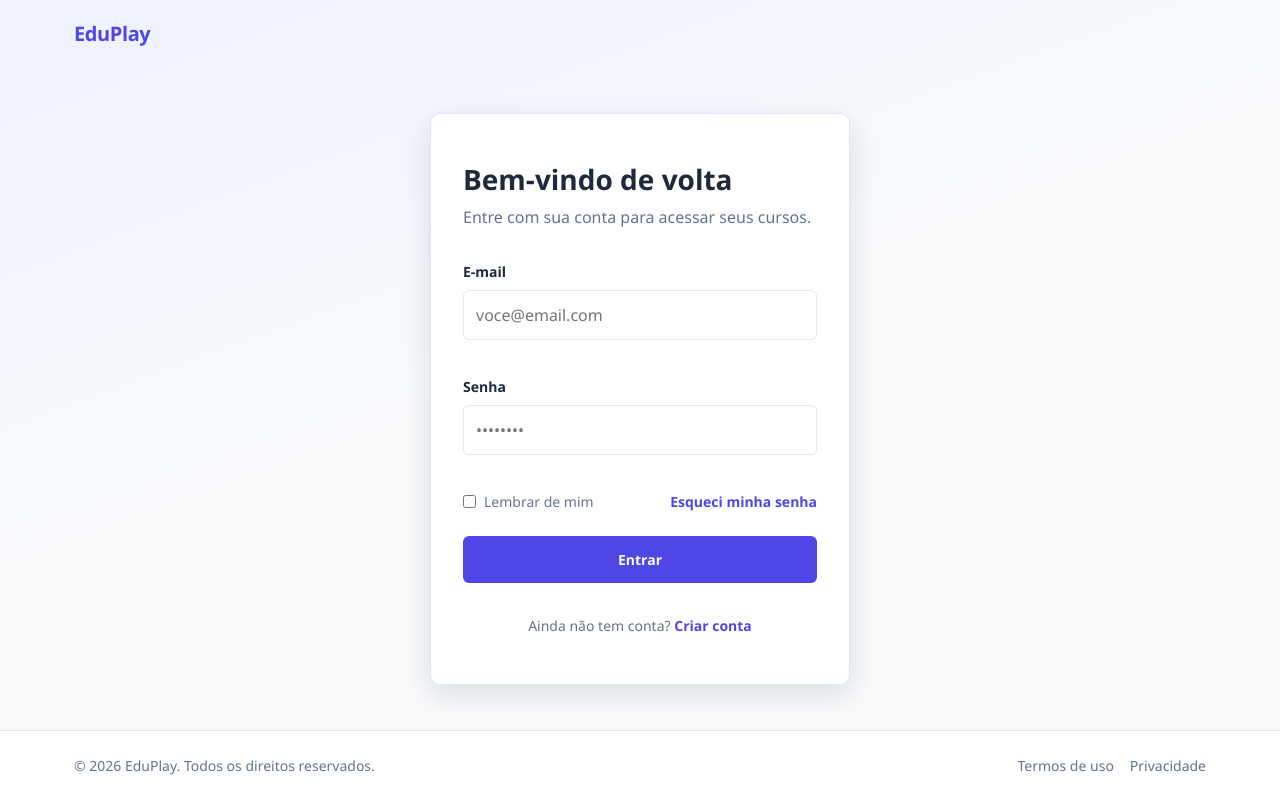
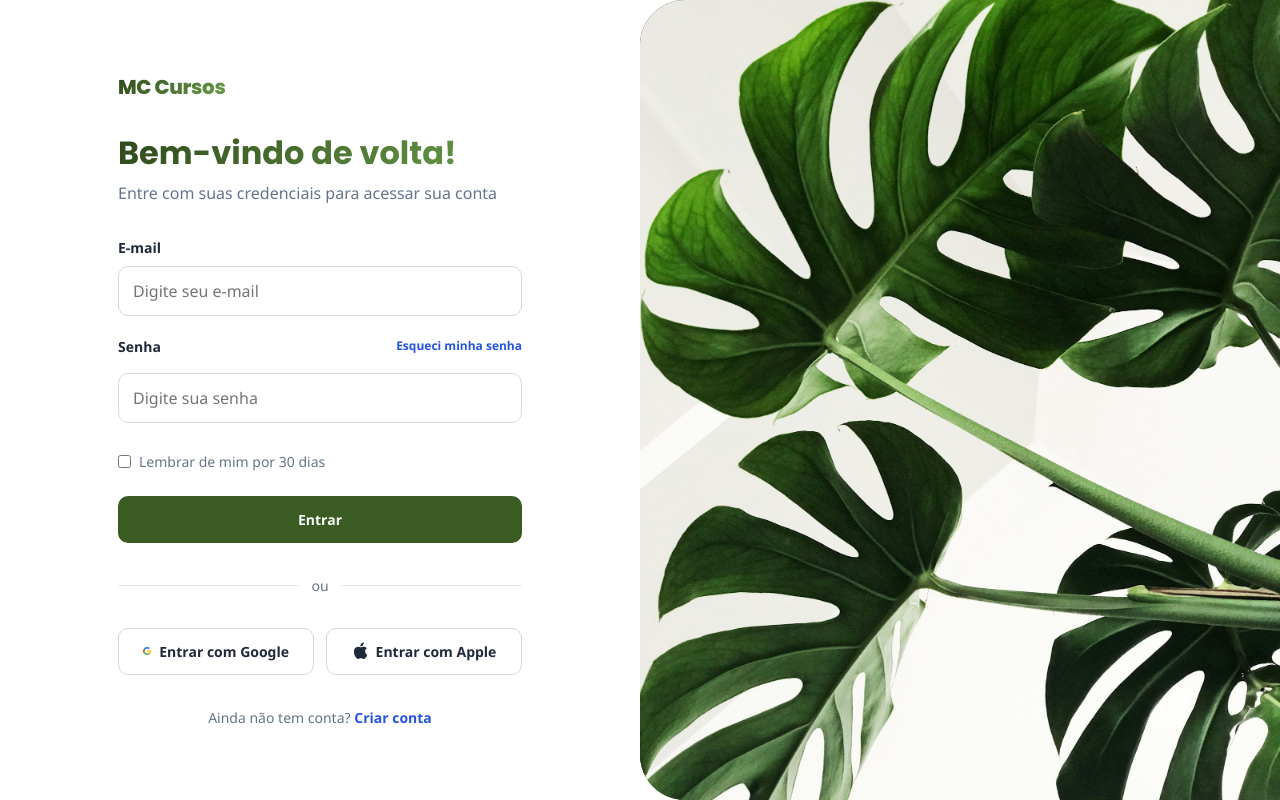
Before and after one commit to ChesterBatista/Cursos-online, a website with bundled scripts: page public/index.html in a window 1280 px wide. Built offline with nearby package versions, Linux system fonts and the light colour scheme.

Commit message:
atualizacao da pagina cores

```diff
--- a/data/db.json
+++ b/data/db.json
@@ -5,7 +5,7 @@
       "nome": "Camila Rocha",
       "email": "camila.rocha@email.com",
       "senha": "senha123",
-      "role": "aluno",
+      "role": "admin",
       "ativo": true
     },
     {
@@ -38,7 +38,7 @@
       "email": "mariana.costa@email.com",
       "senha": "senha654",
       "role": "aluno",
-      "ativo": false
+      "ativo": true
     }
   ],
   "categorias": [
--- a/public/css/auth.css
+++ b/public/css/auth.css
@@ -1,73 +1,175 @@
 /* ============================================
    AUTH.CSS
    Estilos específicos da tela de login / autenticação.
+   Layout split-screen inspirado no design do Figma
+   "Desktop sign up and login pages" (EditorM).
    ============================================ */
 
 .auth-body {
-  background: linear-gradient(160deg, var(--color-primary-light) 0%, var(--color-bg) 45%);
+  background: var(--color-surface);
+  height: 100vh;
+  min-height: 0;
+  overflow: hidden;
 }
 
-.auth-header {
-  background-color: transparent;
-  border-bottom: none;
-  position: static;
+.auth-split {
+  flex: 1;
+  display: flex;
+  height: 100%;
+  min-height: 0;
 }
 
-.auth-main {
-  flex: 1;
+/* ---------- Painel do formulário ---------- */
+.auth-panel-form {
+  flex: 1 1 50%;
   display: flex;
   align-items: center;
   justify-content: center;
-  padding: var(--space-6) var(--space-4);
+  padding: var(--space-6);
+  height: 100%;
+  overflow-y: auto;
 }
 
-.auth-card {
+.auth-form-wrap {
   width: 100%;
-  max-width: 420px;
-  padding: var(--space-8) var(--space-6);
-  box-shadow: var(--shadow-lg);
+  max-width: 404px;
 }
 
-.auth-card .page-title {
-  font-size: var(--fs-xl);
-}
-
-.auth-card .page-subtitle {
+.auth-logo {
   margin-bottom: var(--space-6);
 }
 
-.auth-form-options {
+.auth-title {
+  font-family: var(--font-heading);
+  font-weight: 700;
+  font-size: 2rem;
+  line-height: 1.2;
+  margin-bottom: var(--space-2);
+  background: var(--brand-gradient);
+  -webkit-background-clip: text;
+  background-clip: text;
+  -webkit-text-fill-color: transparent;
+  color: var(--color-primary);
+}
+
+.auth-subtitle {
+  color: var(--color-text-muted);
+  margin-bottom: var(--space-6);
+}
+
+.auth-field {
+  margin-bottom: var(--space-5);
+}
+
+.auth-field-header {
   display: flex;
   align-items: center;
   justify-content: space-between;
-  margin-bottom: var(--space-5);
+  margin-bottom: var(--space-2);
+}
+
+.auth-field-header label {
+  margin: 0;
+}
+
+.auth-link-sm {
+  font-size: var(--fs-xs);
+}
+
+.auth-form-wrap .form-group {
+  margin-bottom: 0;
+  gap: var(--space-2);
+}
+
+.auth-form-wrap input[type="email"],
+.auth-form-wrap input[type="password"] {
+  border-color: #d9d9d9;
+  border-radius: 10px;
+  padding: 12px 14px;
+}
+
+.auth-remember {
+  margin: var(--space-2) 0 var(--space-5);
   font-size: var(--fs-sm);
 }
 
-.checkbox-inline {
+.auth-submit {
+  background-color: var(--color-primary);
+  border-radius: 10px;
+  font-weight: 700;
+}
+
+.auth-submit:hover {
+  background-color: var(--color-primary-dark);
+}
+
+.auth-divider {
   display: flex;
   align-items: center;
-  gap: var(--space-2);
+  gap: var(--space-3);
+  margin: var(--space-6) 0;
   color: var(--color-text-muted);
-  cursor: pointer;
+  font-size: var(--fs-sm);
 }
 
-.checkbox-inline input {
-  width: auto;
+.auth-divider::before,
+.auth-divider::after {
+  content: "";
+  flex: 1;
+  height: 1px;
+  background: var(--color-border);
 }
 
-.auth-link {
-  color: var(--color-primary);
-  font-weight: 600;
+.auth-oauth {
+  display: flex;
+  gap: var(--space-3);
+  margin-bottom: var(--space-6);
 }
 
-.auth-link:hover {
-  text-decoration: underline;
+.auth-oauth-btn {
+  flex: 1;
+  border-radius: 10px;
+  border-color: #d9d9d9;
+  gap: var(--space-2);
+  font-size: var(--fs-sm);
 }
 
 .auth-switch {
-  margin-top: var(--space-6);
   text-align: center;
   font-size: var(--fs-sm);
   color: var(--color-text-muted);
 }
+
+/* ---------- Painel de arte (imagem) ---------- */
+.auth-panel-art {
+  flex: 1 1 50%;
+  height: 100%;
+  position: relative;
+  overflow: hidden;
+  border-radius: 45px 0 0 45px;
+  background-color: #24421a;
+}
+
+.auth-art-image {
+  display: block;
+  width: 100%;
+  height: 100%;
+  object-fit: cover;
+}
+
+/* ---------- Responsivo ---------- */
+@media (max-width: 900px) {
+  .auth-panel-art {
+    display: none;
+  }
+
+  .auth-panel-form {
+    flex: 1 1 100%;
+  }
+}
+
+@media (max-width: 480px) {
+  .auth-panel-form {
+    padding: var(--space-5) var(--space-4);
+  }
+}
--- a/public/css/global.css
+++ b/public/css/global.css
@@ -3,6 +3,8 @@
    Reset, variáveis globais e componentes de UI
    reutilizados em todas as páginas da plataforma.
    ============================================ */
+
+@import url("https://fonts.googleapis.com/css2?family=Poppins:wght@400;500;600;700;800&display=swap");
 
 /* ---------- Reset básico ---------- */
 *,
@@ -56,11 +58,18 @@ table {
 /* ---------- Variáveis globais ---------- */
 :root {
   /* Cores de marca */
-  --color-primary: #4f46e5;
-  --color-primary-dark: #4338ca;
-  --color-primary-light: #eef2ff;
+  --color-primary: #3a5b22;
+  --color-primary-dark: #2e481b;
+  --color-primary-light: #eaf1e3;
 
   --color-secondary: #0ea5e9;
+
+  /* Cor de links de texto (distinta da cor de ação/marca) */
+  --color-link: #2554e0;
+  --color-link-dark: #1d3fb0;
+
+  /* Marca / identidade visual */
+  --brand-gradient: linear-gradient(135deg, #2e481b, #6ba04a);
 
   /* Cores de feedback */
   --color-success: #16a34a;
@@ -80,6 +89,7 @@ table {
 
   /* Tipografia */
   --font-base: "Segoe UI", Roboto, Helvetica, Arial, sans-serif;
+  --font-heading: "Poppins", var(--font-base);
   --fs-xs: 0.75rem;
   --fs-sm: 0.875rem;
   --fs-md: 1rem;
@@ -168,10 +178,22 @@ h4 {
 }
 
 .logo {
+  display: inline-block;
+  font-family: var(--font-heading);
   font-size: var(--fs-lg);
   font-weight: 800;
+  letter-spacing: -0.02em;
   color: var(--color-primary);
-  letter-spacing: -0.02em;
+  background: var(--brand-gradient);
+  -webkit-background-clip: text;
+  background-clip: text;
+  -webkit-text-fill-color: transparent;
+  transition: filter var(--transition-fast), transform var(--transition-fast);
+}
+
+.logo:hover {
+  filter: brightness(1.3);
+  transform: translateY(-1px);
 }
 
 .main-nav {
@@ -187,6 +209,7 @@ h4 {
 }
 
 .main-nav a {
+  position: relative;
   font-size: var(--fs-sm);
   font-weight: 600;
   color: var(--color-text-muted);
@@ -194,9 +217,28 @@ h4 {
   transition: color var(--transition-fast);
 }
 
+.main-nav a::after {
+  content: "";
+  position: absolute;
+  left: var(--space-1);
+  right: var(--space-1);
+  bottom: 0;
+  height: 2px;
+  border-radius: 999px;
+  background: var(--brand-gradient);
+  transform: scaleX(0);
+  transform-origin: left;
+  transition: transform var(--transition-fast);
+}
+
 .main-nav a:hover,
 .main-nav a.active {
   color: var(--color-primary);
+}
+
+.main-nav a:hover::after,
+.main-nav a.active::after {
+  transform: scaleX(1);
 }
 
 .nav-toggle {
@@ -253,7 +295,8 @@ h4 {
   font-size: var(--fs-sm);
   font-weight: 600;
   border-radius: var(--radius-sm);
-  transition: background-color var(--transition-fast), border-color var(--transition-fast), color var(--transition-fast);
+  transition: background-color var(--transition-fast), border-color var(--transition-fast),
+    color var(--transition-fast), transform var(--transition-fast), box-shadow var(--transition-fast);
   border: 1px solid transparent;
   white-space: nowrap;
 }
@@ -265,6 +308,8 @@ h4 {
 
 .btn-primary:hover {
   background-color: var(--color-primary-dark);
+  transform: translateY(-1px);
+  box-shadow: var(--shadow-md);
 }
 
 .btn-secondary {
@@ -276,6 +321,8 @@ h4 {
 .btn-secondary:hover {
   border-color: var(--color-primary);
   color: var(--color-primary);
+  transform: translateY(-1px);
+  box-shadow: var(--shadow-sm);
 }
 
 .btn-danger {
@@ -300,6 +347,29 @@ h4 {
 .btn:disabled {
   opacity: 0.6;
   cursor: not-allowed;
+}
+
+/* ---------- Links de texto / checkbox ---------- */
+.auth-link {
+  color: var(--color-link);
+  font-weight: 600;
+}
+
+.auth-link:hover {
+  color: var(--color-link-dark);
+  text-decoration: underline;
+}
+
+.checkbox-inline {
+  display: flex;
+  align-items: center;
+  gap: var(--space-2);
+  color: var(--color-text-muted);
+  cursor: pointer;
+}
+
+.checkbox-inline input {
+  width: auto;
 }
 
 /* ---------- Formulários ---------- */
@@ -457,8 +527,15 @@ legend {
 
 /* ---------- Utilitários de página ---------- */
 .page-title {
+  font-family: var(--font-heading);
   font-size: var(--fs-2xl);
+  font-weight: 700;
   margin-bottom: var(--space-2);
+  color: var(--color-text);
+  background: var(--brand-gradient);
+  -webkit-background-clip: text;
+  background-clip: text;
+  -webkit-text-fill-color: transparent;
 }
 
 .page-subtitle {
@@ -467,6 +544,8 @@ legend {
 }
 
 .section-title {
+  font-family: var(--font-heading);
+  font-weight: 600;
   font-size: var(--fs-lg);
   margin-bottom: var(--space-4);
 }
--- a/public/index.html
+++ b/public/index.html
@@ -10,79 +10,92 @@
 </head>
 <body class="auth-body">
 
-  <!-- ================= HEADER ================= -->
-  <header class="site-header auth-header">
-    <div class="container">
-      <a href="index.html" class="logo">EduPlay</a>
-    </div>
-  </header>
+  <div class="auth-split">
 
-  <!-- ================= MAIN ================= -->
-  <main class="auth-main">
-    <section class="auth-card card" aria-labelledby="login-title">
-      <h1 id="login-title" class="page-title">Bem-vindo de volta</h1>
-      <p class="page-subtitle">Entre com sua conta para acessar seus cursos.</p>
+    <!-- ================= PAINEL DO FORMULÁRIO ================= -->
+    <div class="auth-panel-form">
+      <div class="auth-form-wrap">
+        <a href="index.html" class="logo auth-logo">MC Cursos</a>
+
+        <h1 id="login-title" class="auth-title">Bem-vindo de volta!</h1>
+        <p class="auth-subtitle">Entre com suas credenciais para acessar sua conta</p>
 
         <!-- Alerta de erro de autenticação, controlado via JS -->
         <div id="login-alert" class="alert alert-error" role="alert" hidden></div>
 
-      <form id="login-form" novalidate>
-        <div class="form-group">
+        <form id="login-form" novalidate aria-labelledby="login-title">
+          <div class="form-group auth-field">
             <label for="email">E-mail</label>
             <input
               type="email"
               id="email"
               name="email"
               autocomplete="email"
-            placeholder="voce@email.com"
+              placeholder="Digite seu e-mail"
               required
             />
             <span class="form-error" id="email-error"></span>
           </div>
 
-        <div class="form-group">
+          <div class="form-group auth-field">
+            <div class="auth-field-header">
               <label for="senha">Senha</label>
+              <a href="#" id="forgot-password-link" class="auth-link auth-link-sm">Esqueci minha senha</a>
+            </div>
             <input
               type="password"
               id="senha"
               name="senha"
               autocomplete="current-password"
-            placeholder="••••••••"
+              placeholder="Digite sua senha"
               required
             />
             <span class="form-error" id="senha-error"></span>
           </div>
 
-        <div class="auth-form-options">
-          <label class="checkbox-inline">
+          <label class="checkbox-inline auth-remember">
             <input type="checkbox" id="lembrar" name="lembrar" />
-            Lembrar de mim
+            Lembrar de mim por 30 dias
           </label>
-          <a href="#" id="forgot-password-link" class="auth-link">Esqueci minha senha</a>
-        </div>
 
-        <button type="submit" id="login-submit" class="btn btn-primary btn-block">
+          <button type="submit" id="login-submit" class="btn btn-primary btn-block auth-submit">
             Entrar
           </button>
         </form>
+
+        <div class="auth-divider"><span>ou</span></div>
+
+        <div class="auth-oauth">
+          <button type="button" class="btn btn-secondary auth-oauth-btn">
+            <svg width="18" height="18" viewBox="0 0 18 18" aria-hidden="true">
+              <path fill="#FFC107" d="M17.64 9.2c0-.64-.06-1.25-.16-1.84H9v3.48h4.84a4.14 4.14 0 0 1-1.8 2.72v2.26h2.9c1.7-1.57 2.7-3.87 2.7-6.62z"/>
+              <path fill="#4CAF50" d="M9 18c2.43 0 4.47-.8 5.96-2.18l-2.9-2.26c-.8.54-1.84.86-3.06.86-2.35 0-4.34-1.59-5.05-3.72H.98v2.33A9 9 0 0 0 9 18z"/>
+              <path fill="#FF3D00" d="M3.95 10.7A5.4 5.4 0 0 1 3.66 9c0-.59.1-1.17.29-1.7V4.97H.98A9 9 0 0 0 0 9c0 1.45.35 2.83.98 4.03l2.97-2.33z"/>
+              <path fill="#1976D2" d="M9 3.58c1.32 0 2.5.46 3.44 1.35l2.58-2.58C13.46.89 11.43 0 9 0A9 9 0 0 0 .98 4.97l2.97 2.33C4.66 5.17 6.65 3.58 9 3.58z"/>
+            </svg>
+            Entrar com Google
+          </button>
+          <button type="button" class="btn btn-secondary auth-oauth-btn">
+            <svg width="16" height="18" viewBox="0 0 16 18" aria-hidden="true">
+              <path fill="currentColor" d="M13.1 9.5c0-2.1 1.7-3.1 1.8-3.2-1-1.4-2.5-1.6-3-1.6-1.3-.1-2.5.7-3.1.7-.6 0-1.6-.7-2.7-.7-1.4 0-2.7.8-3.4 2-1.5 2.5-.4 6.3 1 8.3.7 1 1.5 2.1 2.6 2 1-.1 1.4-.7 2.7-.7s1.6.7 2.7.6c1.1 0 1.8-1 2.5-2 .8-1.1 1.1-2.2 1.1-2.3-.1 0-2.2-.8-2.2-3.1zM10.9 3.2c.6-.7 1-1.7.9-2.7-.9 0-2 .6-2.6 1.3-.5.6-1 1.6-.9 2.6 1 .1 1.9-.5 2.6-1.2z"/>
+            </svg>
+            Entrar com Apple
+          </button>
+        </div>
 
         <p class="auth-switch">
           Ainda não tem conta?
           <a href="#" id="register-link" class="auth-link">Criar conta</a>
         </p>
-    </section>
-  </main>
+      </div>
+    </div>
 
-  <!-- ================= FOOTER ================= -->
-  <footer class="site-footer">
-    <div class="container">
-      <span>&copy; 2026 EduPlay. Todos os direitos reservados.</span>
-      <nav aria-label="Links do rodapé">
-        <a href="#">Termos de uso</a>
-        <a href="#">Privacidade</a>
-      </nav>
+    <!-- ================= PAINEL DE ARTE ================= -->
+    <div class="auth-panel-art" aria-hidden="true">
+      <img src="img/login-plant.jpg" alt="" class="auth-art-image" />
     </div>
-  </footer>
+
+  </div>
 
   <script type="module" src="js/main.js"></script>
 </body>
--- a/public/js/components/header.js
+++ b/public/js/components/header.js
@@ -12,7 +12,7 @@ export function criarHeader(usuario) {
   return `
     <header class="site-header" id="site-header">
       <div class="container">
-        <a href="catalogo.html" class="logo">EduPlay</a>
+        <a href="catalogo.html" class="logo">MC Cursos</a>
 
         <button type="button" class="nav-toggle" id="nav-toggle" aria-expanded="false" aria-controls="main-nav">
           <span class="visually-hidden">Abrir menu</span>
```
Also changed, not shown: public/admin.html (+2 -2 lines), public/catalogo.html (+2 -2 lines), public/curso.html (+2 -2 lines), public/editor.html (+2 -2 lines), public/perfil.html (+2 -2 lines), public/img/login-plant.jpg (added). Lines whose indentation alone changed are shown as unchanged.
